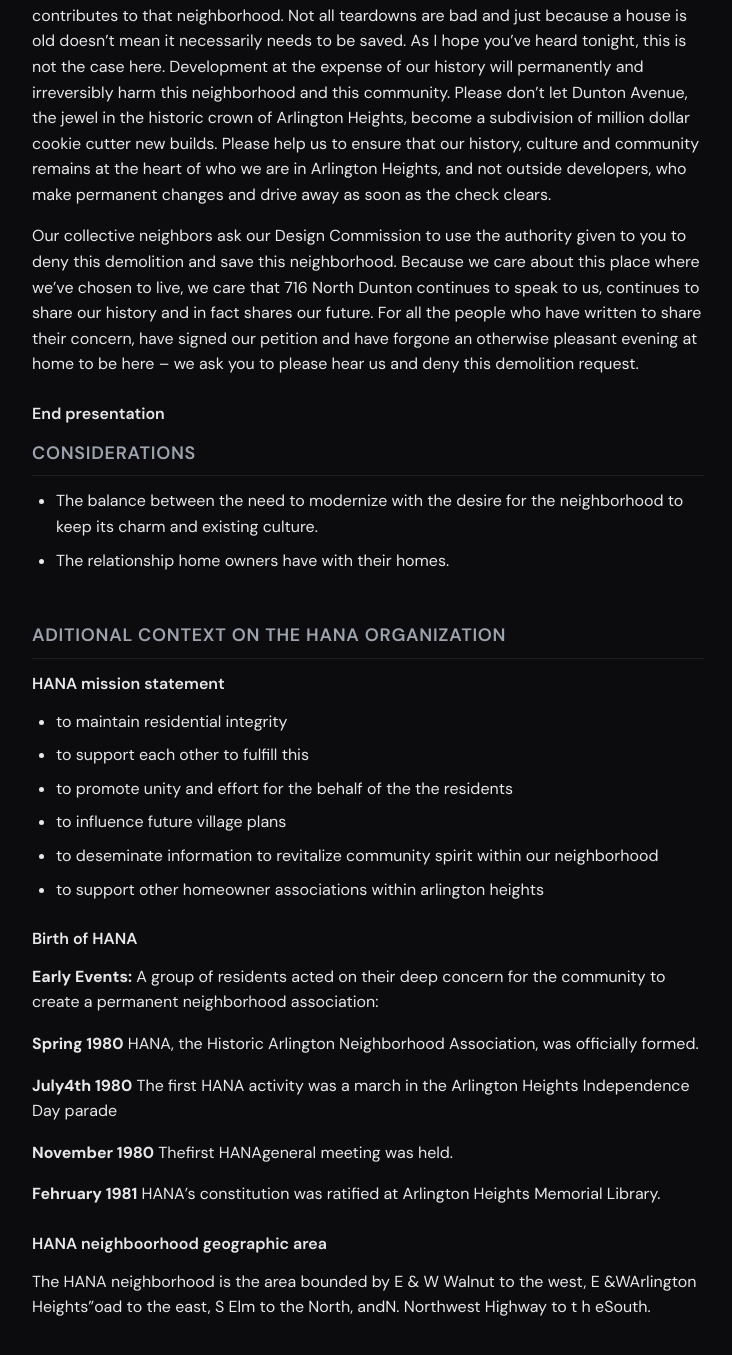
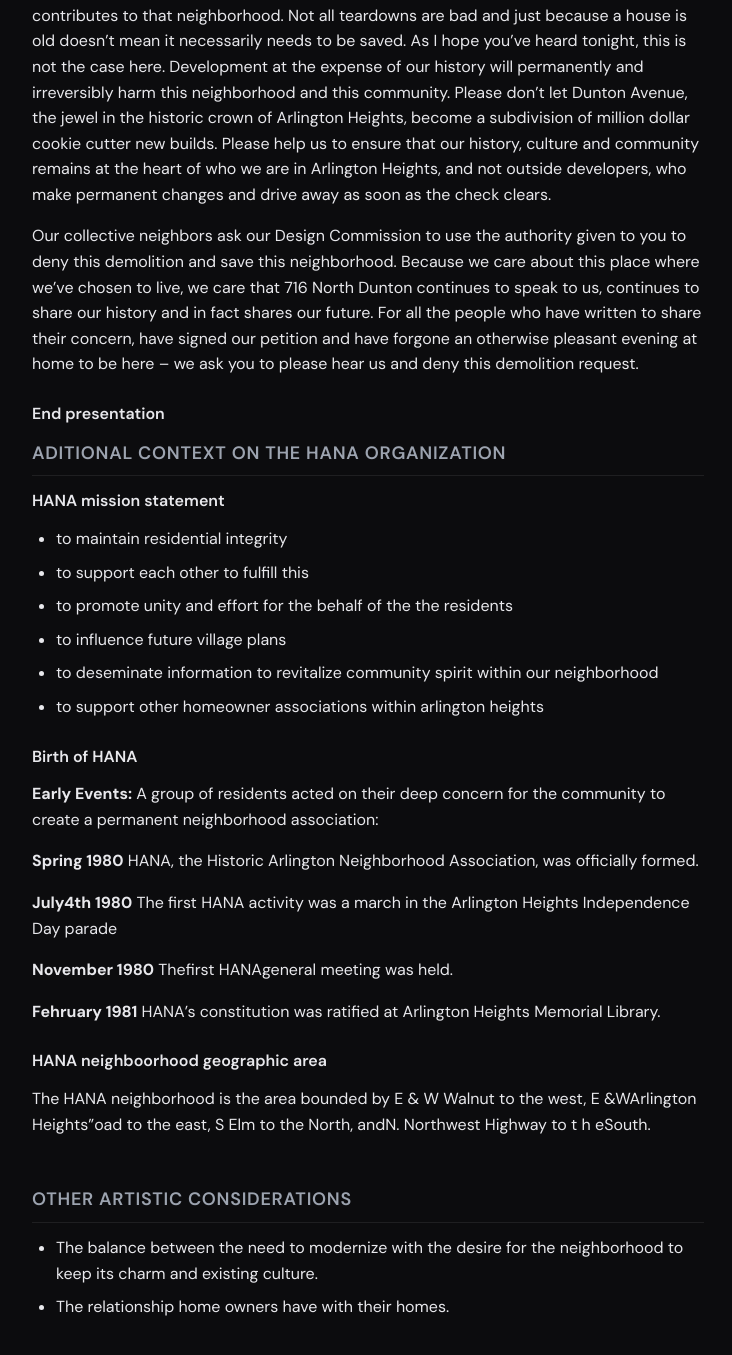
Before and after one commit to Arlington-Heights-Historical-Society/ah-history-through-art, a Jekyll site: the page built from docs/hana-theme.md, in a window 1280 px wide and 1400 px high, scrolled down 2341 px. Shown: the top 1355 px of the window, without its empty margins (200-932 px from the left). Built offline with Jekyll 4.4.1, drawn with Linux system fonts in a browser that asks for light colours; part of the change alters nothing that is shown.

Commit message:
minor clean up

```diff
--- a/docs/hana-theme.md
+++ b/docs/hana-theme.md
@@ -58,12 +58,6 @@ Our collective neighbors ask our Design Commission to use the authority given to
 
 #### End presentation
 
-
-## Considerations
-- The balance between the need to modernize with the desire for the neighborhood to keep its charm and existing culture.
-- The relationship home owners have with their homes.
-
-
 ## Aditional context on the HANA organization
 
 #### HANA mission statement
@@ -94,3 +88,7 @@ HANA's constitution was ratified at Arlington Heights Memorial Library.
 #### HANA neighboorhood geographic area
 
 The HANA neighborhood is the area bounded by E & W Walnut to the west, E &WArlington Heights"oad to the east, S Elm to the North, andN. Northwest Highway to t h eSouth.
+
+## Other artistic considerations
+- The balance between the need to modernize with the desire for the neighborhood to keep its charm and existing culture.
+- The relationship home owners have with their homes.
```
